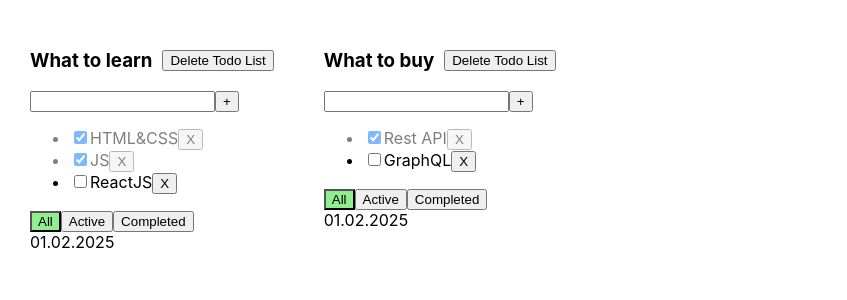
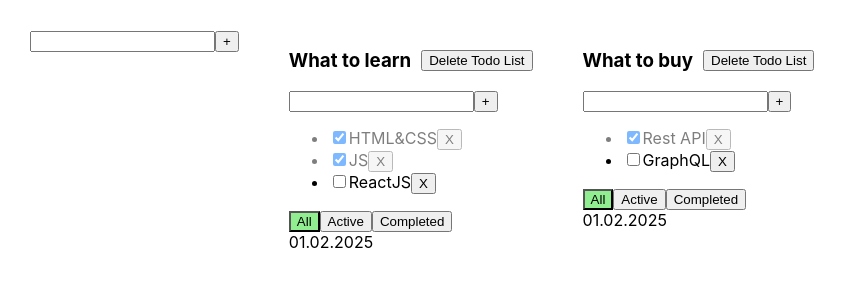
Before and after one commit to FillArt/todo-vite, a React (Vite) app: page / in a window 1280 px wide. Shown: the top 300 px of the page, without its empty margins (0-847 px from the left). Built offline with nearby package versions, Linux system fonts and the light colour scheme.

Commit message:
feat: added the ability to create new todo list

```diff
--- a/src/App.tsx
+++ b/src/App.tsx
@@ -2,6 +2,7 @@ import './App.css'
 import {TodoListItem} from "./TodoListItem.tsx";
 import {useState} from "react";
 import {v1} from "uuid";
+import {CreateItemForm} from "./CreateItemForm.tsx";
 
 export type Task = {
     id: string,
@@ -64,8 +65,16 @@ export const App = () => {
         setTasks({ ...tasks })
     }
 
+    const createTodoList = (title: string) => {
+        const id = v1()
+        setTodoLists([...todolists, {id: id, title, filter: 'all' }])
+        setTasks({...tasks, [id]: []})
+    }
+
     return (
         <div className="app">
+
+            <CreateItemForm onCreateItem={createTodoList} />
 
             {todolists.map(todo => {
                 let filteredTasks = tasks[todo.id]
```
